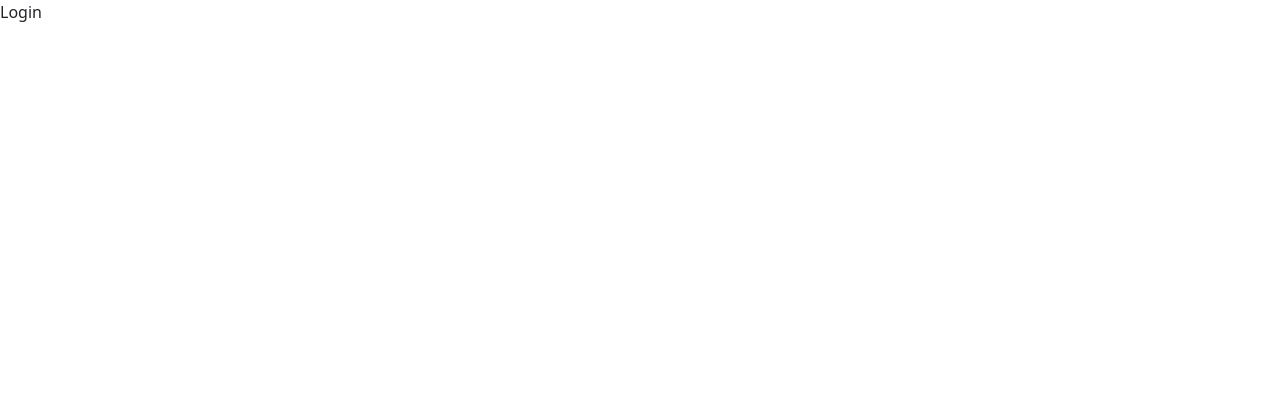
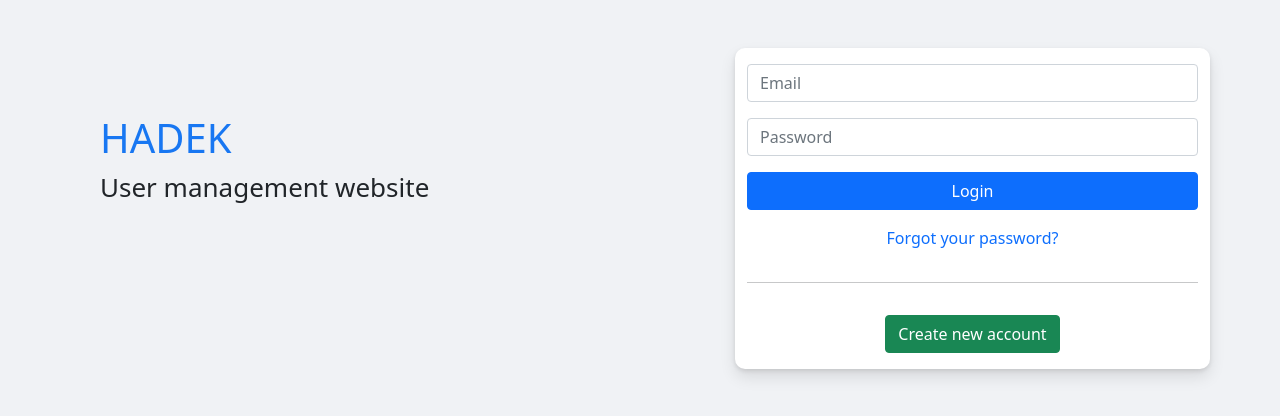
Before and after one commit to HadeK1803/user-management-website-FE, a React (Create React App) app: page /login in a window 1280 px wide. Shown: the top 416 px of the page. Built offline with nearby package versions, Linux system fonts and the light colour scheme.

Commit message:
Designed login page

```diff
--- a/src/components/Login/Login.js
+++ b/src/components/Login/Login.js
@@ -1,8 +1,36 @@
 import './Login.scss';
 const Login = (props) => {
     return (
-        <div className="login-container">
-            Login
+        <div className="login-container p-sm-5">
+            <div className="container">
+                <div className='row'>
+                    <div className='content-left col-12 col-sm-7 d-none d-sm-block'>
+                        <div className='brand'>
+                            HadeK
+                        </div>
+                        <div className='detail'>
+                            User management website
+                        </div>
+                    </div>
+                    <div className='content-right col-12 col-sm-5 d-flex flex-column gap-3 py-3'>
+                        <div className='brand d-sm-none '>
+                            HadeK
+                        </div>
+                        <input type='text' className='form-control' placeholder='Email'></input>
+                        <input type='password' className='form-control' placeholder='Password'></input>
+                        <button className='btn btn-primary'>Login</button>
+                        <span className='text-center'>
+                            <a className='forgot-password' href="#">
+                                Forgot your password?
+                            </a>
+                        </span>
+                        <hr />
+                        <div className='text-center'>
+                            <button className='btn btn-success'>Create new account</button>
+                        </div>
+                    </div>
+                </div>
+            </div>
         </div>
     )
 }
--- a/src/components/Login/Login.scss
+++ b/src/components/Login/Login.scss
@@ -0,0 +1,43 @@
+.login-container {
+    background-color: #f0f2f5;
+    min-height: 100vh;
+
+    .content-left {
+        margin-top: 60px;
+        padding-left: 30px;
+
+        .brand {
+            text-transform: uppercase;
+            color: #1877f2;
+            font-size: 40px;
+        }
+
+        .detail {
+            font-size: 26px;
+        }
+    }
+
+    .content-right {
+        background-color: #fff;
+        border-radius: 10px;
+        box-shadow: 0 2px 4px rgba(0, 0, 0, .1), 0 8px 16px rgba(0, 0, 0, .1);
+        box-sizing: border-box;
+
+        .brand {
+            text-transform: uppercase;
+            color: #1877f2;
+            font-size: 20px;
+            text-align: center;
+            font-weight: 600;
+
+        }
+
+        .forgot-password {
+            text-decoration: none;
+
+            &:hover {
+                text-decoration: underline;
+            }
+        }
+    }
+}
--- a/src/components/Navigation/Nav.scss
+++ b/src/components/Navigation/Nav.scss
@@ -1,8 +1,3 @@
-body {
-    margin: 0;
-    font-family: Arial, Helvetica, sans-serif;
-}
-
 .topnav {
     overflow: hidden;
     background-color: #333;
```
